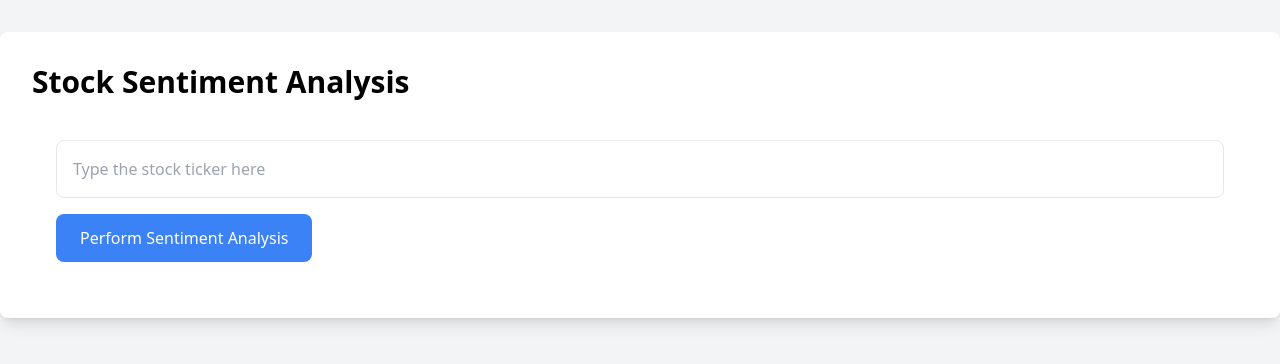
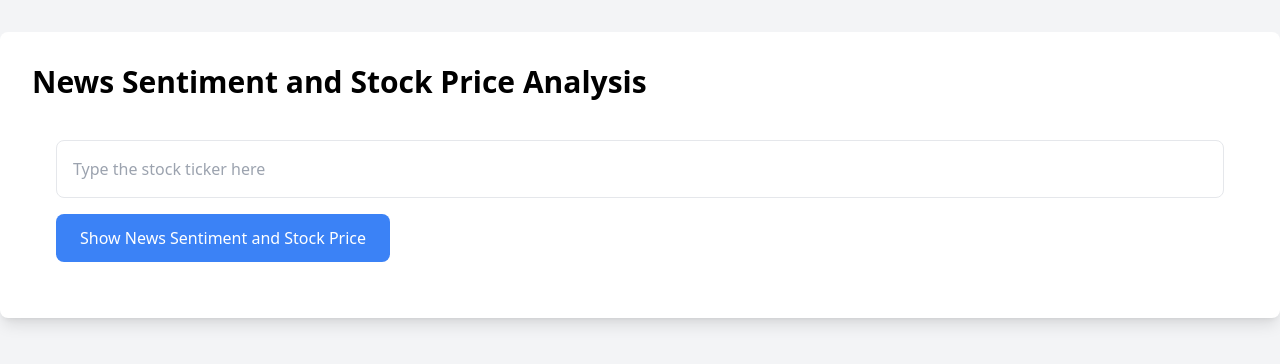
Before and after one commit to dshilman/stock-sentiment-analysis, a Flask app: page / in a window 1280 px wide. Shown: the top 364 px of the page. Run offline with Flask 3, Linux system fonts and the light colour scheme; some libraries are stand-ins or nearby versions.

Commit message:
same timeframe

```diff
--- a/app.py
+++ b/app.py
@@ -21,7 +21,7 @@ api_url = os.getenv("API_URL")
 api_key = os.getenv("API_Key")
 api_host = os.getenv("RapidAPI-Host")
 
-date_format = "%b-%d-%y %I:%M%p"
+date_format = "%b-%d-%y %I:%M %p"
 EST = pytz.timezone('US/Eastern')
 
 
@@ -39,10 +39,10 @@ app = Flask(__name__)
 #     return est_datetime
 
 
-def get_price_history_from_yahoo(ticker):
+def get_price_history_from_yahoo(ticker, earliest_datetime):
 
     querystring = {"symbol": {ticker},
-                   "interval": "1h", "diffandsplits": "false"}
+                   "interval": "5m", "diffandsplits": "false"}
     url_price = "https://mboum-finance.p.rapidapi.com/hi/history"
 
     headers = {
@@ -65,16 +65,17 @@ def get_price_history_from_yahoo(ticker):
         date_time_num = stock_price["date_utc"]
         # est_date_time = convert_to_est_datetime(date_time_num)
         utc_datetime = datetime.fromtimestamp(date_time_num, tz=pytz.utc)
+        est_datetime = utc_datetime.astimezone(tz=EST)
 
-        today = datetime.now(tz=pytz.utc)
-        three_days = timedelta(days=3)
-        not_before_date = today - three_days
+        # today = datetime.now(tz=EST)
+        # three_days = timedelta(days=1)
+        # not_before_date = today - three_days
 
-        if utc_datetime < not_before_date:
+        if est_datetime < earliest_datetime:
             continue
 
         price = stock_price["open"]
-        data_dict.append([utc_datetime.strftime(date_format), price])
+        data_dict.append([est_datetime.strftime(date_format), price])
 
     # Set column names
     columns = ['Date Time', 'Price']
@@ -108,12 +109,14 @@ def get_news_from_yahoo(ticker):
 
     for article in articles:
         # Mon, 05 Jun 2023 20:46:19 +0000
-        datetime_i_utc = datetime.strptime(
+        utc_datetime = datetime.strptime(
             article['pubDate'], '%a, %d %b %Y %H:%M:%S %z')
+        est_datetime = utc_datetime.astimezone(tz=EST)
+
         # date_i_str = est_datetime.strftime("%b-%d-%y")
         # time_i_str = est_datetime.strftime("%I:%M%p")
 
-        date_time_i_str = datetime_i_utc.strftime(date_format)
+        date_time_i_str = est_datetime.strftime(date_format)
         title_i = article['title']
         description_i = article['description']
         data_dict.append([date_time_i_str, title_i, description_i])
@@ -122,13 +125,19 @@ def get_news_from_yahoo(ticker):
     columns = ['Date Time', 'Headline', 'Description']
     parsedata_df = pd.DataFrame(data_dict, columns=columns)
     parsedata_df['Date Time'] = pd.to_datetime(
-        parsedata_df['Date Time'], format=date_format)
+        parsedata_df['Date Time'], format=date_format, utc=False)
 
     parsedata_df.sort_values(by='Date Time', ascending=False)
     parsedata_df.reset_index(inplace=True)
     parsedata_df.drop('index', axis=1, inplace=True)
 
     return parsedata_df
+
+def get_earliest_date(df):
+
+    date = df['Date Time'].iloc[-1]
+    py_date =  date.to_pydatetime()
+    return py_date.replace(tzinfo=EST)
 
 
 def score_news(news_df):
@@ -188,7 +197,8 @@ def sentiment():
     scored_news = score_news(news_df)
     fig_hourly = plot_hourly_sentiment(scored_news, ticker)
 
-    price_history_df = get_price_history_from_yahoo(ticker)
+    earliest_datetime = get_earliest_date(news_df)
+    price_history_df = get_price_history_from_yahoo(ticker, earliest_datetime)
     fig_price_history = plot_hourly_price(price_history_df, ticker)
 
 ######################################################################
--- a/templates/index.html
+++ b/templates/index.html
@@ -9,14 +9,14 @@
 <body class="bg-gray-100 min-h-screen">
   <div class="container mx-auto py-8">
     <div class="bg-white shadow-lg rounded-lg p-8">
-      <h1 class="text-3xl font-bold mb-4">Stock Sentiment Analysis</h1>
+      <h1 class="text-3xl font-bold mb-4">News Sentiment and Stock Price Analysis</h1>
       <form class="flex-auto p-6" action="sentiment" method="POST" align="center">
         <div class="flex items-center space-x-4">
           <input id="ticker" name="ticker" type="text" placeholder="Type the stock ticker here" class="flex-grow p-4 border rounded-lg">
         </div>
         <div class="htmx-indicator h-4 w-2 bg-blue-500 invisible rounded-full"></div>
         <div class="flex-auto flex space-x-4">
-          <button class="bg-blue-500 text-white py-3 px-6 rounded-lg" type="submit">Perform Sentiment Analysis</button>
+          <button class="bg-blue-500 text-white py-3 px-6 rounded-lg" type="submit">Show News Sentiment and Stock Price</button>
         </div>
       </form>
     </div>
```
Also changed, not shown: 2 other files.
